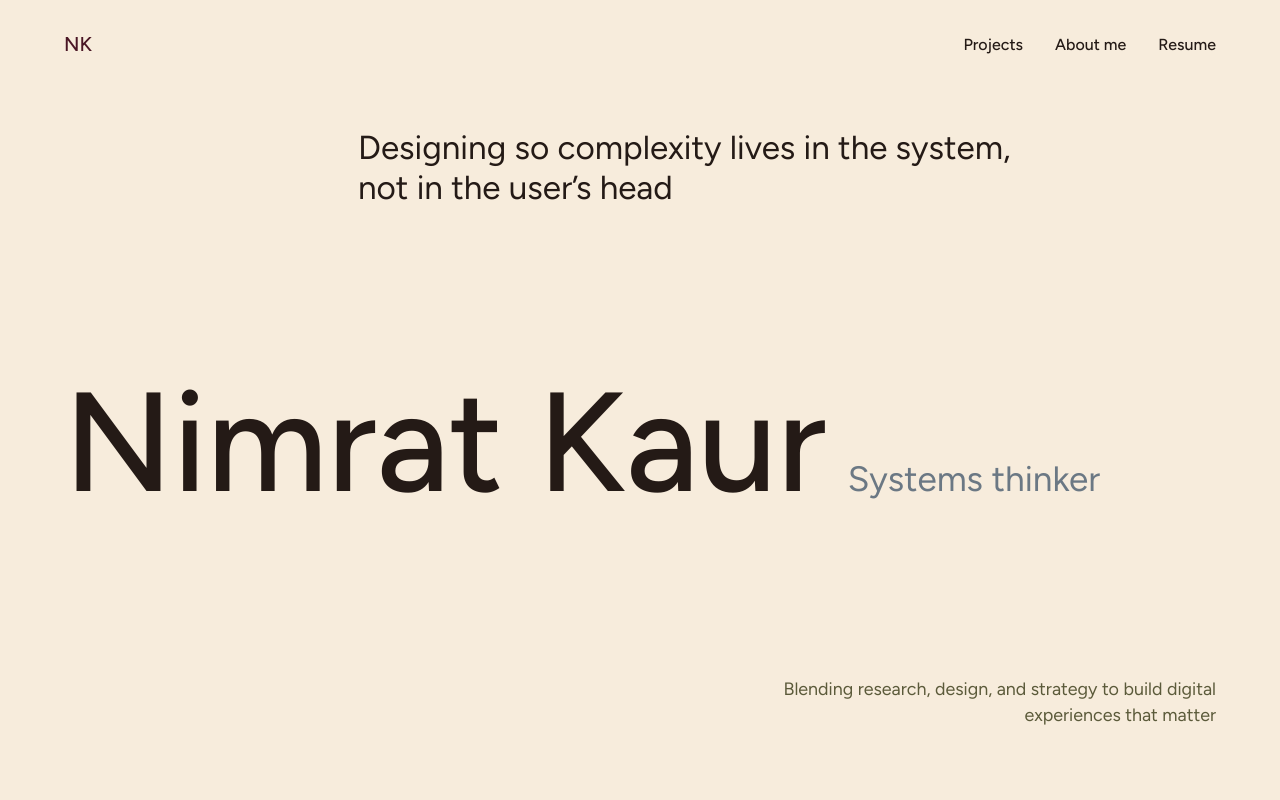
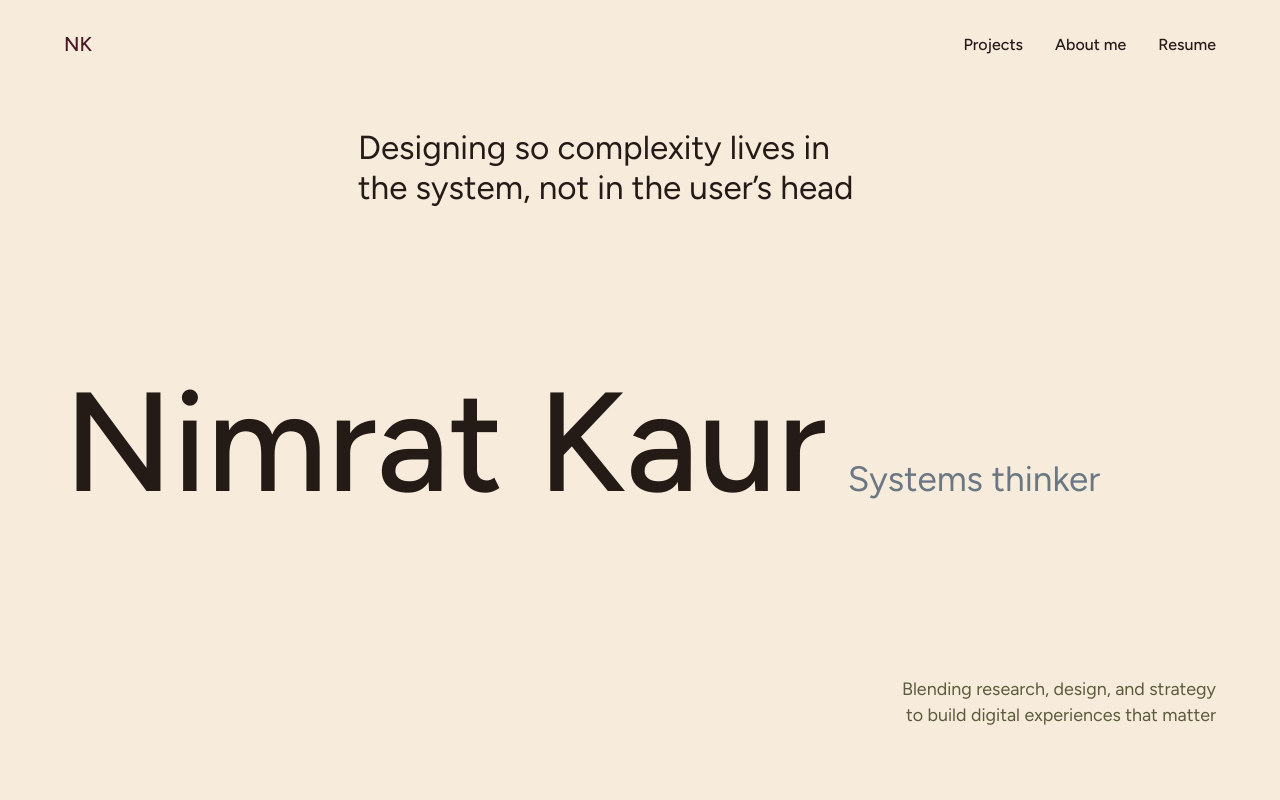
Before and after one commit to nimratkaur17/Portfolio, a React (Vite) app: page / in a window 1280 px wide. Shown: the top 800 px of the page. Built offline with nearby package versions, Linux system fonts and the light colour scheme.

Commit message:
Narrow the two hero text lines
Co-Authored-By: Claude Sonnet 5 <noreply@anthropic.com>

```diff
--- a/src/components/Hero.css
+++ b/src/components/Hero.css
@@ -92,7 +92,6 @@
 
 .hero__line {
   margin: 0;
-  max-width: 40ch;
   opacity: 1;
 }
 
@@ -100,6 +99,7 @@
   grid-column: 4 / span 7;
   grid-row: 1;
   align-self: start;
+  max-width: 24ch;
   font-size: clamp(1.5rem, 2.6vw, 2.375rem);
   font-weight: 400;
   line-height: 1.2;
@@ -111,6 +111,7 @@
   grid-column: 7 / -1;
   grid-row: 3;
   justify-self: end;
+  max-width: 28ch;
   text-align: right;
   font-size: clamp(1.0625rem, 1.4vw, 1.3125rem);
   line-height: 1.45;
```
